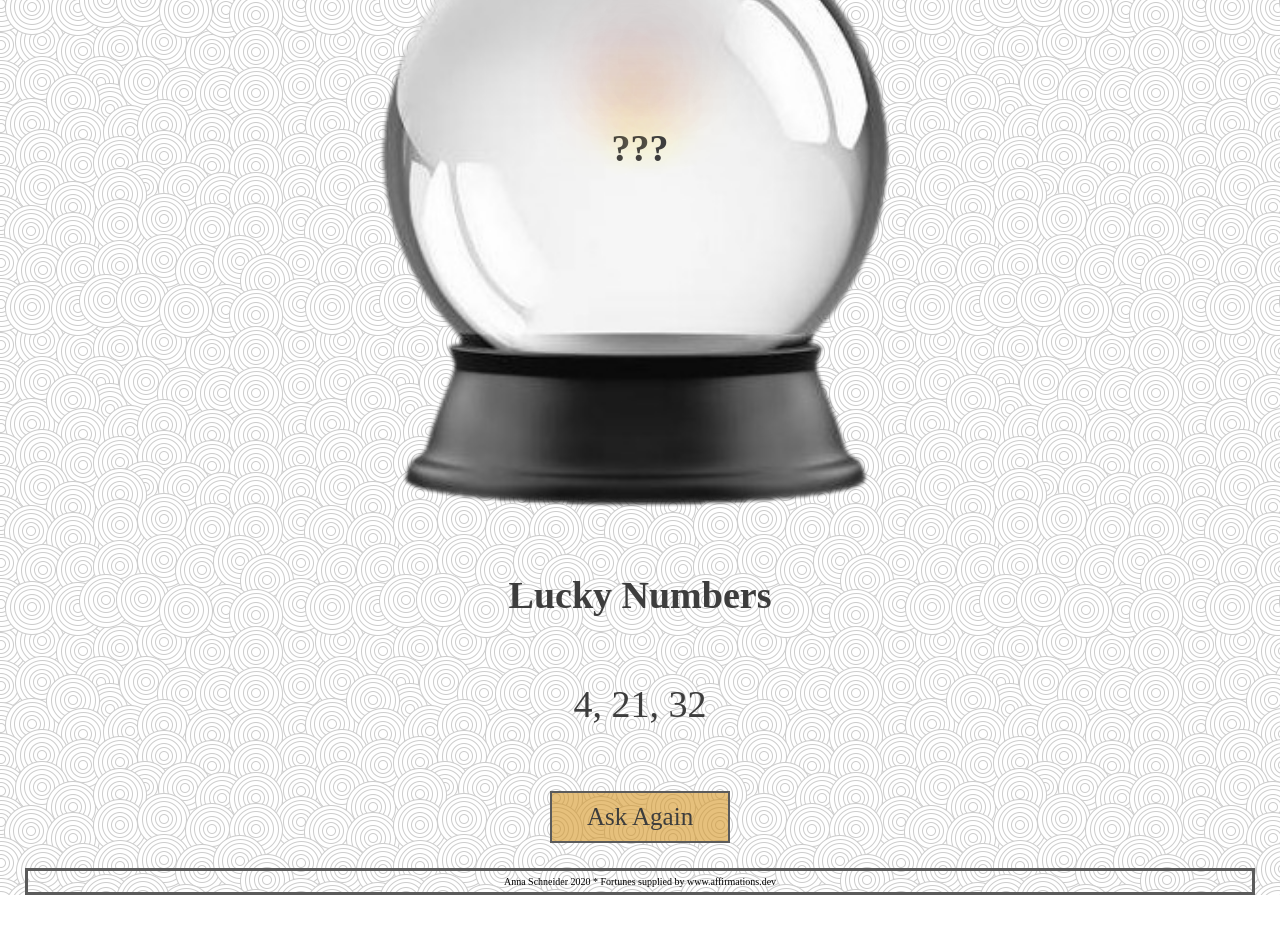
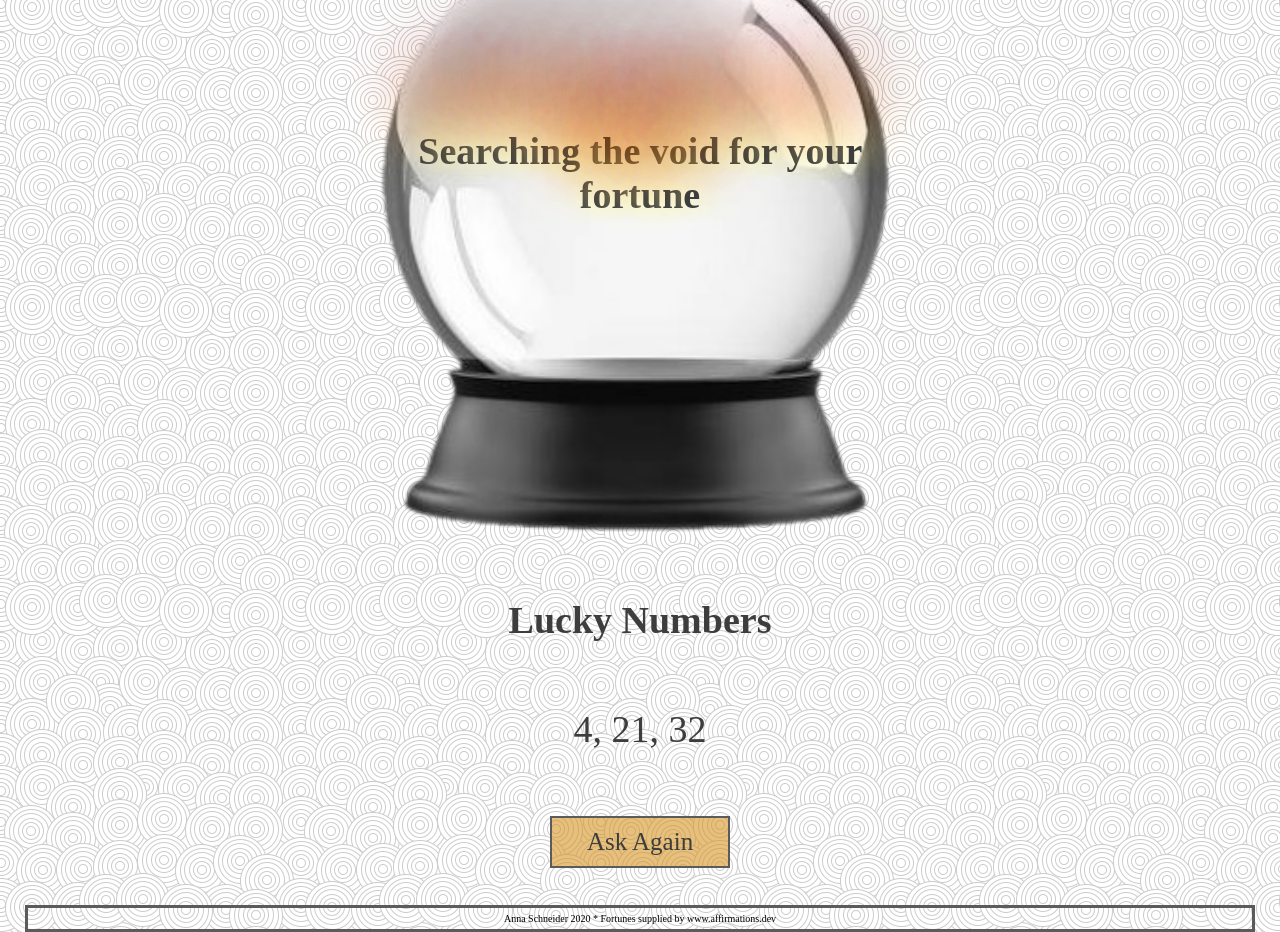
Before and after one commit to anna-schneider/Furtunately, a React (Create React App) app: page /results in a window 1280 px wide. Shown: the part 260-1192 px from the top of the page. Before the commit the page ends 1155 px from the top, so only its background shows below. Built offline with nearby package versions, Linux system fonts and the light colour scheme; no server answers.

Commit message:
Styled input, fixed sticky footer, updated README

```diff
--- a/src/App.css
+++ b/src/App.css
@@ -11,6 +11,17 @@
 	src: url("./Fonts/Rye-Regular.ttf") format("truetype");
 	font-weight: normal;
 	font-style: normal;
+}
+
+html,
+body,
+#root {
+	height: 100%;
+}
+
+#root {
+	display: grid;
+	grid-template-rows: auto 1fr auto;
 }
 
 body {
@@ -46,10 +57,6 @@ body {
 	}
 }
 
-.lucky-numbers {
-	text-align: center;
-}
-
 header {
 	font-family: "Circus";
 	text-align: center;
@@ -76,7 +83,6 @@ h2 {
 h3 {
 	text-align: center;
 	margin-top: 5px;
-	font-size: 25px;
 }
 
 form {
@@ -84,10 +90,19 @@ form {
 	margin-bottom: 10px;
 }
 
+h3,
+.greeting,
+.button-container {
+	font-size: 25px;
+}
+
 .greeting {
 	text-align: center;
-	font-size: 25px;
 	margin-top: 25px;
+}
+
+.lucky-numbers {
+	text-align: center;
 }
 
 .button-container {
@@ -96,7 +111,6 @@ form {
 	flex-direction: row;
 	justify-content: space-around;
 	font-family: "Circus";
-	font-size: 25px;
 	color: rgb(91 91 91);
 	margin-top: 30px;
 }
@@ -186,8 +200,12 @@ form {
 	margin-bottom: 10px;
 }
 
+input {
+	font-family: "Rye";
+}
+
 .save-button {
-	/* color: red; */
+	margin-top: 2px;
 }
 
 .results {
@@ -195,15 +213,11 @@ form {
 }
 
 .footer {
-	display: flex;
-	flex-shrink: 0;
 	border: 3px solid rgb(91 91 91);
 	font-size: 10px;
 	text-align: center;
-	margin: 15px 25px 0px 25px;
+	margin: 12px 25px 0px 25px;
 	padding: 5px 20px;
-	position: sticky;
-	bottom: 0;
 }
 
 @media only screen and (min-width: 600px) and (max-width: 1050px) {
@@ -224,7 +238,7 @@ form {
 	.lucky-numbers,
 	.home-buttons,
 	.greeting {
-		font-size: 35px;
+		font-size: 30px;
 		margin-bottom: 15px;
 	}
 
@@ -240,9 +254,6 @@ form {
 
 	.thanks {
 		margin-bottom: 45px;
-	}
-
-	.home-buttons {
 	}
 
 	.family,
@@ -289,7 +300,6 @@ form {
 
 	.crystal-ball-container {
 		height: 770px;
-
 		margin-top: -110px;
 	}
 
--- a/src/App.js
+++ b/src/App.js
@@ -11,7 +11,7 @@ function App() {
 	const [tense, setTense] = useState("false")
 
 	return (
-		<div>
+		<>
 			<Header />
 
 			<Route path="/" exact>
@@ -27,7 +27,7 @@ function App() {
 			</Route>
 
 			<Footer />
-		</div>
+		</>
 	)
 }
 
--- a/src/Footer.js
+++ b/src/Footer.js
@@ -3,11 +3,9 @@ import "./App.js"
 
 const Footer = (props) => {
 	return (
-		<div>
-			<div className="footer">
-				Anna Schneider 2020 * Fortunes supplied by www.affirmations.dev
-			</div>
-		</div>
+		<footer className="footer">
+			Anna Schneider 2020 * Fortunes supplied by www.affirmations.dev
+		</footer>
 	)
 }
 
--- a/src/Home.js
+++ b/src/Home.js
@@ -70,9 +70,7 @@ const Home = (props) => {
 						/>
 						<label htmlFor="tense-future">Your Future</label>
 					</div>
-					<div className="save-button">
-						<input type="submit" value="Save" />
-					</div>
+					<input className="save-button" type="submit" value="Save" />
 				</form>
 			)}
 
--- a/src/Results.js
+++ b/src/Results.js
@@ -11,7 +11,9 @@ const Results = (props) => {
 	// props.name and props.setName
 
 	console.log(params)
-	const [affirmation, updateAffirmation] = useState("???")
+	const [affirmation, updateAffirmation] = useState(
+		"Searching the void for your fortune"
+	)
 	const [fetchAffirmation, updateFetchAffirmation] = useState(false)
 
 	useEffect(() => {
```
Also changed, not shown: 1 other file (tests, documents, lock files or other folders).
